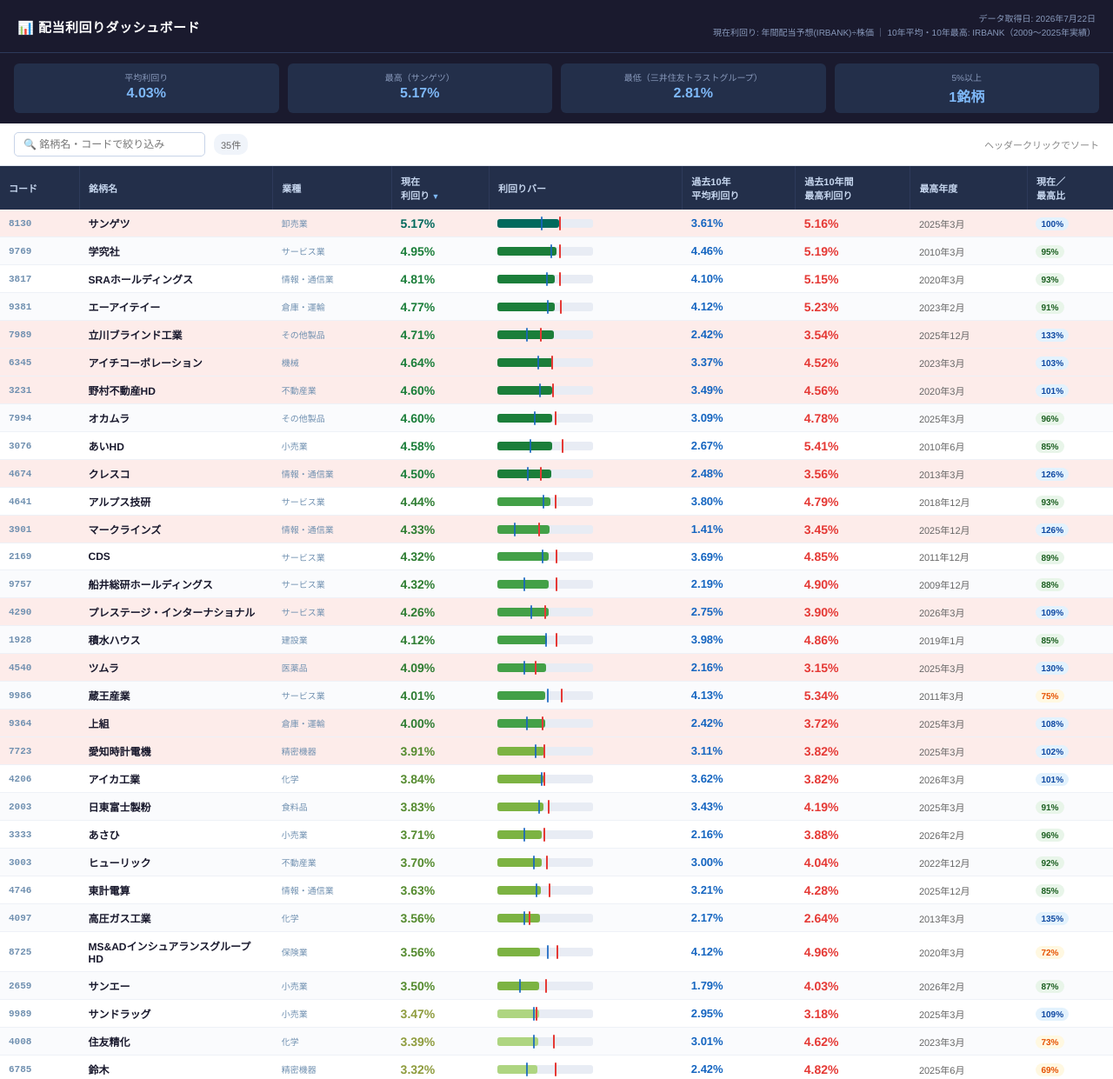
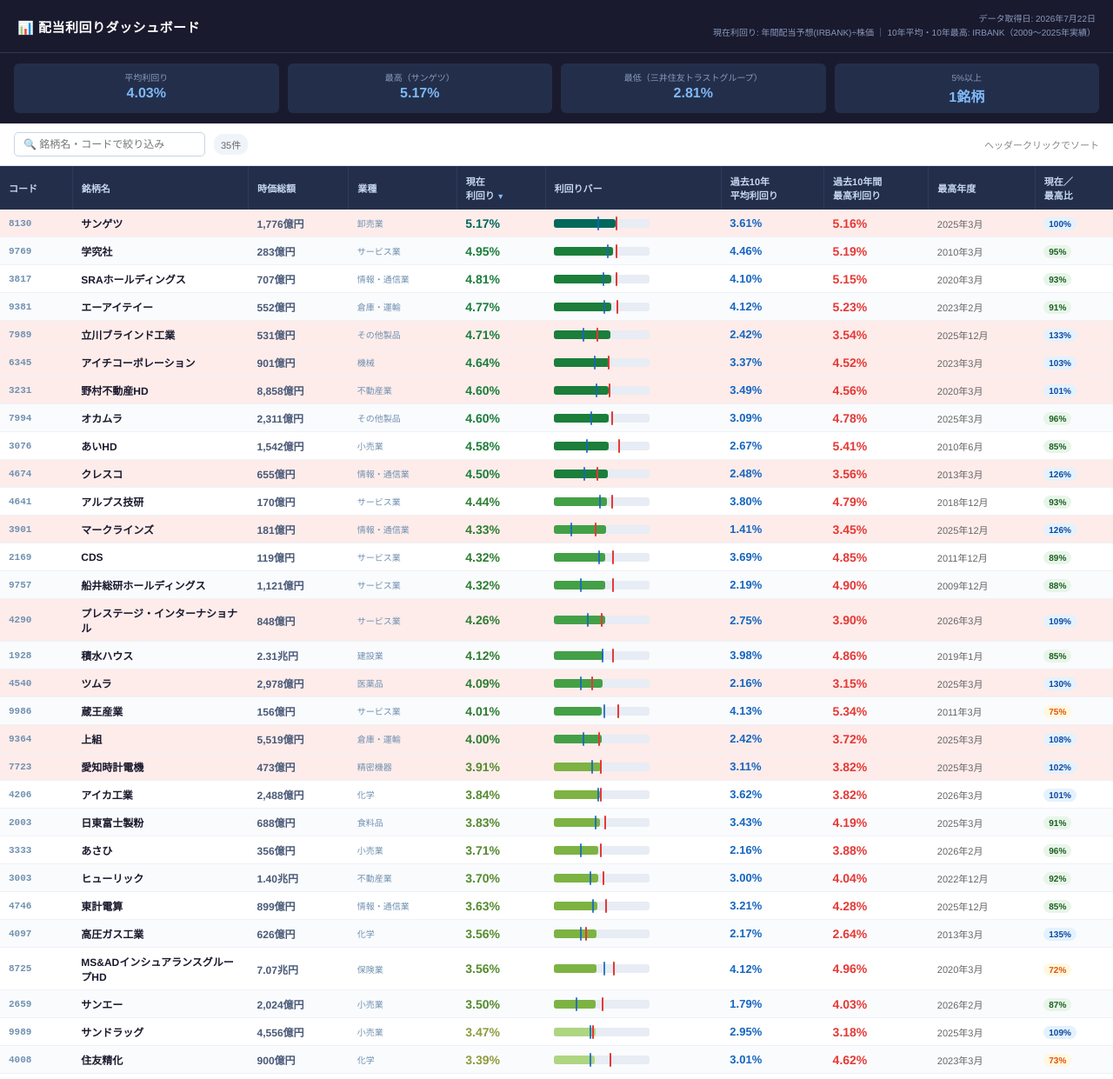
Before and after one commit to hirohaya0201/dividend-dashboard, a plain HTML site: page d1/index.html in a window 1280 px wide. Shown: the top 1241 px of the page at 87% size. Drawn offline with Linux system fonts and the light colour scheme.

Commit message:
d1: 時価総額列を追加

```diff
--- a/d1/index.html
+++ b/d1/index.html
@@ -50,6 +50,7 @@
 .y-3{color:#8f9c3e}
 .y-low{color:#9e9e9e}
 .avg-num{font-size:13px;font-weight:600;color:#1565c0}
+.cap-num{font-size:12px;font-weight:600;color:#4a5a78;white-space:nowrap}
 .bar-cell{min-width:130px}
 .bar-bg{background:#e8ecf4;border-radius:3px;height:10px;width:110px;position:relative;flex-shrink:0;overflow:visible}
 .bar-fill{height:10px;border-radius:3px}
@@ -84,6 +85,7 @@
     <tr>
       <th onclick="setSort('code')">コード</th>
       <th onclick="setSort('name')">銘柄名</th>
+      <th onclick="setSort('cap')">時価総額</th>
       <th onclick="setSort('ind')">業種</th>
       <th onclick="setSort('cy')">現在<br>利回り</th>
       <th onclick="setSort('cy')">利回りバー</th>
@@ -103,49 +105,50 @@
 </div>
 <script>
 const RAW = [
-  {code:"9986",name:"蔵王産業", ind:"サービス業", cy:4.01, my:5.34, myr:"2011年3月", avg10y:4.13, hist:[{y:"2025年3月期",v:4.03},{y:"2024年3月期",v:4.10},{y:"2023年3月期",v:5.82},{y:"2022年3月期",v:4.60}]},
-  {code:"3076",name:"あいHD", ind:"小売業", cy:4.58, my:5.41, myr:"2010年6月", avg10y:2.67, hist:[{y:"2025年6月期",v:4.50},{y:"2024年6月期",v:3.77},{y:"2023年6月期",v:3.74},{y:"2022年6月期",v:3.10}]},
-  {code:"8130",name:"サンゲツ", ind:"卸売業", cy:5.17, my:5.16, myr:"2025年3月", avg10y:3.61, hist:[{y:"2025年3月期",v:5.08},{y:"2024年3月期",v:4.92},{y:"2023年3月期",v:5.73},{y:"2022年3月期",v:4.42}]},
-  {code:"2659",name:"サンエー", ind:"小売業", cy:3.50, my:4.03, myr:"2026年2月", avg10y:1.79, hist:[{y:"2026年2月期",v:4.28},{y:"2025年2月期",v:3.06},{y:"2024年2月期",v:2.38},{y:"2023年2月期",v:1.76}]},
-  {code:"3333",name:"あさひ", ind:"小売業", cy:3.71, my:3.88, myr:"2026年2月", avg10y:2.16, hist:[{y:"2026年2月期",v:3.69},{y:"2025年2月期",v:3.36},{y:"2024年2月期",v:3.49},{y:"2023年2月期",v:2.10}]},
-  {code:"4008",name:"住友精化", ind:"化学", cy:3.39, my:4.62, myr:"2023年3月", avg10y:3.01, hist:[{y:"2025年3月期",v:3.98},{y:"2024年3月期",v:4.28},{y:"2023年3月期",v:5.75},{y:"2022年3月期",v:3.47}]},
-  {code:"4097",name:"高圧ガス工業", ind:"化学", cy:3.56, my:2.64, myr:"2013年3月", avg10y:2.17, hist:[{y:"2025年3月期",v:2.28},{y:"2024年3月期",v:2.52},{y:"2023年3月期",v:2.73},{y:"2022年3月期",v:2.21}]},
-  {code:"4958",name:"長谷川香料", ind:"化学", cy:3.05, my:2.54, myr:"2025年9月", avg10y:1.92, hist:[{y:"2025年9月期",v:2.45},{y:"2024年9月期",v:2.22},{y:"2023年9月期",v:1.93},{y:"2022年9月期",v:2.24}]},
-  {code:"8309",name:"三井住友トラストグループ", ind:"銀行業", cy:2.81, my:4.80, myr:"2020年3月", avg10y:3.89, hist:[{y:"2025年3月期",v:4.29},{y:"2024年3月期",v:4.00},{y:"2023年3月期",v:4.82},{y:"2022年3月期",v:4.44}]},
-  {code:"8725",name:"MS&ADインシュアランスグループHD", ind:"保険業", cy:3.56, my:4.96, myr:"2020年3月", avg10y:4.12, hist:[{y:"2025年3月期",v:4.42},{y:"2024年3月期",v:4.84},{y:"2023年3月期",v:4.88},{y:"2022年3月期",v:5.01}]},
-  {code:"6785",name:"鈴木", ind:"精密機器", cy:3.32, my:4.82, myr:"2025年6月", avg10y:2.42, hist:[{y:"2025年6月期",v:5.05},{y:"2024年6月期",v:3.85},{y:"2023年6月期",v:3.27},{y:"2022年6月期",v:2.35}]},
-  {code:"7723",name:"愛知時計電機", ind:"精密機器", cy:3.91, my:3.82, myr:"2025年3月", avg10y:3.11, hist:[{y:"2025年3月期",v:3.63},{y:"2024年3月期",v:3.29},{y:"2023年3月期",v:3.86},{y:"2022年3月期",v:2.70}]},
-  {code:"3231",name:"野村不動産HD", ind:"不動産業", cy:4.60, my:4.56, myr:"2020年3月", avg10y:3.49, hist:[{y:"2025年3月期",v:4.21},{y:"2024年3月期",v:3.87},{y:"2023年3月期",v:3.80},{y:"2022年3月期",v:3.50}]},
-  {code:"3003",name:"ヒューリック", ind:"不動産業", cy:3.70, my:4.04, myr:"2022年12月", avg10y:3.00, hist:[{y:"2025年12月期",v:4.09},{y:"2024年12月期",v:3.67},{y:"2023年12月期",v:4.05},{y:"2022年12月期",v:3.91}]},
-  {code:"2169",name:"CDS", ind:"サービス業", cy:4.32, my:4.85, myr:"2011年12月", avg10y:3.69, hist:[{y:"2025年12月期",v:4.12},{y:"2024年12月期",v:4.38},{y:"2023年12月期",v:3.74},{y:"2022年12月期",v:3.40}]},
-  {code:"9757",name:"船井総研ホールディングス", ind:"サービス業", cy:4.32, my:4.90, myr:"2009年12月", avg10y:2.19, hist:[{y:"2025年12月期",v:3.54},{y:"2024年12月期",v:3.15},{y:"2023年12月期",v:2.48},{y:"2022年12月期",v:2.32}]},
-  {code:"9769",name:"学究社", ind:"サービス業", cy:4.95, my:5.19, myr:"2010年3月", avg10y:4.46, hist:[{y:"2025年3月期",v:4.39},{y:"2024年3月期",v:4.23},{y:"2023年3月期",v:5.07},{y:"2022年3月期",v:5.24}]},
-  {code:"4641",name:"アルプス技研", ind:"サービス業", cy:4.44, my:4.79, myr:"2018年12月", avg10y:3.80, hist:[{y:"2025年12月期",v:4.03},{y:"2024年12月期",v:3.45},{y:"2023年12月期",v:3.98},{y:"2022年12月期",v:4.45}]},
-  {code:"3817",name:"SRAホールディングス", ind:"情報・通信業", cy:4.81, my:5.15, myr:"2020年3月", avg10y:4.10, hist:[{y:"2025年3月期",v:4.26},{y:"2024年3月期",v:4.66},{y:"2023年3月期",v:4.70},{y:"2022年3月期",v:4.67}]},
-  {code:"3901",name:"マークラインズ", ind:"情報・通信業", cy:4.33, my:3.45, myr:"2025年12月", avg10y:1.41, hist:[{y:"2025年12月期",v:2.52},{y:"2024年12月期",v:1.64},{y:"2023年12月期",v:1.35},{y:"2022年12月期",v:1.17}]},
-  {code:"4674",name:"クレスコ", ind:"情報・通信業", cy:4.50, my:3.56, myr:"2013年3月", avg10y:2.48, hist:[{y:"2025年3月期",v:3.49},{y:"2024年3月期",v:2.73},{y:"2023年3月期",v:2.73},{y:"2022年3月期",v:2.34}]},
-  {code:"4746",name:"東計電算", ind:"情報・通信業", cy:3.63, my:4.28, myr:"2025年12月", avg10y:3.21, hist:[{y:"2025年12月期",v:4.25},{y:"2024年12月期",v:3.06},{y:"2023年12月期",v:3.50},{y:"2022年12月期",v:3.37}]},
-  {code:"2003",name:"日東富士製粉", ind:"食料品", cy:3.83, my:4.19, myr:"2025年3月", avg10y:3.43, anomaly:true, hist:[{y:"2025年3月期",v:4.22},{y:"2024年3月期",v:3.85},{y:"2023年3月期",v:3.93},{y:"2022年3月期",v:17.99}]},
-  {code:"1928",name:"積水ハウス", ind:"建設業", cy:4.12, my:4.86, myr:"2019年1月", avg10y:3.98, hist:[{y:"2026年1月期",v:4.32},{y:"2025年1月期",v:3.75},{y:"2024年1月期",v:4.26},{y:"2023年1月期",v:4.63}]},
-  {code:"6345",name:"アイチコーポレーション", ind:"機械", cy:4.64, my:4.52, myr:"2023年3月", avg10y:3.37, hist:[{y:"2025年3月期",v:4.39},{y:"2024年3月期",v:4.19},{y:"2023年3月期",v:4.38},{y:"2022年3月期",v:4.12}]},
-  {code:"9364",name:"上組", ind:"倉庫・運輸", cy:4.00, my:3.72, myr:"2025年3月", avg10y:2.42, hist:[{y:"2025年3月期",v:3.90},{y:"2024年3月期",v:3.10},{y:"2023年3月期",v:3.40},{y:"2022年3月期",v:3.25}]},
-  {code:"9381",name:"エーアイテイー", ind:"倉庫・運輸", cy:4.77, my:5.23, myr:"2023年2月", avg10y:4.12, hist:[{y:"2026年2月期",v:5.13},{y:"2025年2月期",v:4.56},{y:"2024年2月期",v:4.62},{y:"2023年2月期",v:5.27}]},
-  {code:"7989",name:"立川ブラインド工業", ind:"その他製品", cy:4.71, my:3.54, myr:"2025年12月", avg10y:2.42, hist:[{y:"2025年12月期",v:4.17},{y:"2024年12月期",v:3.34},{y:"2023年12月期",v:2.71},{y:"2022年12月期",v:2.87}]},
-  {code:"7994",name:"オカムラ", ind:"その他製品", cy:4.60, my:4.78, myr:"2025年3月", avg10y:3.09, hist:[{y:"2025年3月期",v:4.54},{y:"2024年3月期",v:4.25},{y:"2023年3月期",v:4.22},{y:"2022年3月期",v:2.84}]},
-  {code:"4540",name:"ツムラ", ind:"医薬品", cy:4.09, my:3.15, myr:"2025年3月", avg10y:2.16, hist:[{y:"2025年3月期",v:3.16},{y:"2024年3月期",v:3.05},{y:"2023年3月期",v:2.15},{y:"2022年3月期",v:1.82}]},
-  {code:"5108",name:"ブリヂストン", ind:"ゴム製品", cy:3.32, my:3.64, myr:"2025年12月", avg10y:3.54, hist:[{y:"2025年12月期",v:3.64},{y:"2024年12月期",v:3.46},{y:"2023年12月期",v:3.58},{y:"2022年12月期",v:3.49}]},
-  {code:"9989",name:"サンドラッグ", ind:"小売業", cy:3.47, my:3.18, myr:"2025年3月", avg10y:2.95, hist:[{y:"2026年3月期",v:2.99},{y:"2025年3月期",v:3.18},{y:"2024年3月期",v:2.67},{y:"2023年3月期",v:2.97}]},
-  {code:"4206",name:"アイカ工業", ind:"化学", cy:3.84, my:3.82, myr:"2026年3月", avg10y:3.62, hist:[{y:"2026年3月期",v:3.82},{y:"2025年3月期",v:3.73},{y:"2024年3月期",v:3.38},{y:"2023年3月期",v:3.56}]},
-  {code:"5982",name:"マルゼン", ind:"機械", cy:3.21, my:4.04, myr:"2024年2月", avg10y:3.80, hist:[{y:"2026年2月期",v:3.54},{y:"2025年2月期",v:3.74},{y:"2024年2月期",v:4.04},{y:"2023年2月期",v:3.88}]},
-  {code:"4290",name:"プレステージ・インターナショナル", ind:"サービス業", cy:4.26, my:3.90, myr:"2026年3月", avg10y:2.75, hist:[{y:"2026年3月期",v:3.90},{y:"2025年3月期",v:3.47},{y:"2024年3月期",v:1.97},{y:"2023年3月期",v:1.64}]},
+  {code:"9986",name:"蔵王産業", cap:156.27, ind:"サービス業", cy:4.01, my:5.34, myr:"2011年3月", avg10y:4.13, hist:[{y:"2025年3月期",v:4.03},{y:"2024年3月期",v:4.10},{y:"2023年3月期",v:5.82},{y:"2022年3月期",v:4.60}]},
+  {code:"3076",name:"あいHD", cap:1541.52, ind:"小売業", cy:4.58, my:5.41, myr:"2010年6月", avg10y:2.67, hist:[{y:"2025年6月期",v:4.50},{y:"2024年6月期",v:3.77},{y:"2023年6月期",v:3.74},{y:"2022年6月期",v:3.10}]},
+  {code:"8130",name:"サンゲツ", cap:1776.00, ind:"卸売業", cy:5.17, my:5.16, myr:"2025年3月", avg10y:3.61, hist:[{y:"2025年3月期",v:5.08},{y:"2024年3月期",v:4.92},{y:"2023年3月期",v:5.73},{y:"2022年3月期",v:4.42}]},
+  {code:"2659",name:"サンエー", cap:2024.44, ind:"小売業", cy:3.50, my:4.03, myr:"2026年2月", avg10y:1.79, hist:[{y:"2026年2月期",v:4.28},{y:"2025年2月期",v:3.06},{y:"2024年2月期",v:2.38},{y:"2023年2月期",v:1.76}]},
+  {code:"3333",name:"あさひ", cap:355.56, ind:"小売業", cy:3.71, my:3.88, myr:"2026年2月", avg10y:2.16, hist:[{y:"2026年2月期",v:3.69},{y:"2025年2月期",v:3.36},{y:"2024年2月期",v:3.49},{y:"2023年2月期",v:2.10}]},
+  {code:"4008",name:"住友精化", cap:899.67, ind:"化学", cy:3.39, my:4.62, myr:"2023年3月", avg10y:3.01, hist:[{y:"2025年3月期",v:3.98},{y:"2024年3月期",v:4.28},{y:"2023年3月期",v:5.75},{y:"2022年3月期",v:3.47}]},
+  {code:"4097",name:"高圧ガス工業", cap:625.80, ind:"化学", cy:3.56, my:2.64, myr:"2013年3月", avg10y:2.17, hist:[{y:"2025年3月期",v:2.28},{y:"2024年3月期",v:2.52},{y:"2023年3月期",v:2.73},{y:"2022年3月期",v:2.21}]},
+  {code:"4958",name:"長谷川香料", cap:1398.69, ind:"化学", cy:3.05, my:2.54, myr:"2025年9月", avg10y:1.92, hist:[{y:"2025年9月期",v:2.45},{y:"2024年9月期",v:2.22},{y:"2023年9月期",v:1.93},{y:"2022年9月期",v:2.24}]},
+  {code:"8309",name:"三井住友トラストグループ", cap:47058.00, ind:"銀行業", cy:2.81, my:4.80, myr:"2020年3月", avg10y:3.89, hist:[{y:"2025年3月期",v:4.29},{y:"2024年3月期",v:4.00},{y:"2023年3月期",v:4.82},{y:"2022年3月期",v:4.44}]},
+  {code:"8725",name:"MS&ADインシュアランスグループHD", cap:70746.00, ind:"保険業", cy:3.56, my:4.96, myr:"2020年3月", avg10y:4.12, hist:[{y:"2025年3月期",v:4.42},{y:"2024年3月期",v:4.84},{y:"2023年3月期",v:4.88},{y:"2022年3月期",v:5.01}]},
+  {code:"6785",name:"鈴木", cap:447.98, ind:"精密機器", cy:3.32, my:4.82, myr:"2025年6月", avg10y:2.42, hist:[{y:"2025年6月期",v:5.05},{y:"2024年6月期",v:3.85},{y:"2023年6月期",v:3.27},{y:"2022年6月期",v:2.35}]},
+  {code:"7723",name:"愛知時計電機", cap:473.39, ind:"精密機器", cy:3.91, my:3.82, myr:"2025年3月", avg10y:3.11, hist:[{y:"2025年3月期",v:3.63},{y:"2024年3月期",v:3.29},{y:"2023年3月期",v:3.86},{y:"2022年3月期",v:2.70}]},
+  {code:"3231",name:"野村不動産HD", cap:8858.00, ind:"不動産業", cy:4.60, my:4.56, myr:"2020年3月", avg10y:3.49, hist:[{y:"2025年3月期",v:4.21},{y:"2024年3月期",v:3.87},{y:"2023年3月期",v:3.80},{y:"2022年3月期",v:3.50}]},
+  {code:"3003",name:"ヒューリック", cap:14021.00, ind:"不動産業", cy:3.70, my:4.04, myr:"2022年12月", avg10y:3.00, hist:[{y:"2025年12月期",v:4.09},{y:"2024年12月期",v:3.67},{y:"2023年12月期",v:4.05},{y:"2022年12月期",v:3.91}]},
+  {code:"2169",name:"CDS", cap:118.55, ind:"サービス業", cy:4.32, my:4.85, myr:"2011年12月", avg10y:3.69, hist:[{y:"2025年12月期",v:4.12},{y:"2024年12月期",v:4.38},{y:"2023年12月期",v:3.74},{y:"2022年12月期",v:3.40}]},
+  {code:"9757",name:"船井総研ホールディングス", cap:1121.00, ind:"サービス業", cy:4.32, my:4.90, myr:"2009年12月", avg10y:2.19, hist:[{y:"2025年12月期",v:3.54},{y:"2024年12月期",v:3.15},{y:"2023年12月期",v:2.48},{y:"2022年12月期",v:2.32}]},
+  {code:"9769",name:"学究社", cap:283.20, ind:"サービス業", cy:4.95, my:5.19, myr:"2010年3月", avg10y:4.46, hist:[{y:"2025年3月期",v:4.39},{y:"2024年3月期",v:4.23},{y:"2023年3月期",v:5.07},{y:"2022年3月期",v:5.24}]},
+  {code:"4641",name:"アルプス技研", cap:170.12, ind:"サービス業", cy:4.44, my:4.79, myr:"2018年12月", avg10y:3.80, hist:[{y:"2025年12月期",v:4.03},{y:"2024年12月期",v:3.45},{y:"2023年12月期",v:3.98},{y:"2022年12月期",v:4.45}]},
+  {code:"3817",name:"SRAホールディングス", cap:707.14, ind:"情報・通信業", cy:4.81, my:5.15, myr:"2020年3月", avg10y:4.10, hist:[{y:"2025年3月期",v:4.26},{y:"2024年3月期",v:4.66},{y:"2023年3月期",v:4.70},{y:"2022年3月期",v:4.67}]},
+  {code:"3901",name:"マークラインズ", cap:180.57, ind:"情報・通信業", cy:4.33, my:3.45, myr:"2025年12月", avg10y:1.41, hist:[{y:"2025年12月期",v:2.52},{y:"2024年12月期",v:1.64},{y:"2023年12月期",v:1.35},{y:"2022年12月期",v:1.17}]},
+  {code:"4674",name:"クレスコ", cap:655.20, ind:"情報・通信業", cy:4.50, my:3.56, myr:"2013年3月", avg10y:2.48, hist:[{y:"2025年3月期",v:3.49},{y:"2024年3月期",v:2.73},{y:"2023年3月期",v:2.73},{y:"2022年3月期",v:2.34}]},
+  {code:"4746",name:"東計電算", cap:899.47, ind:"情報・通信業", cy:3.63, my:4.28, myr:"2025年12月", avg10y:3.21, hist:[{y:"2025年12月期",v:4.25},{y:"2024年12月期",v:3.06},{y:"2023年12月期",v:3.50},{y:"2022年12月期",v:3.37}]},
+  {code:"2003",name:"日東富士製粉", cap:688.09, ind:"食料品", cy:3.83, my:4.19, myr:"2025年3月", avg10y:3.43, anomaly:true, hist:[{y:"2025年3月期",v:4.22},{y:"2024年3月期",v:3.85},{y:"2023年3月期",v:3.93},{y:"2022年3月期",v:17.99}]},
+  {code:"1928",name:"積水ハウス", cap:23118.00, ind:"建設業", cy:4.12, my:4.86, myr:"2019年1月", avg10y:3.98, hist:[{y:"2026年1月期",v:4.32},{y:"2025年1月期",v:3.75},{y:"2024年1月期",v:4.26},{y:"2023年1月期",v:4.63}]},
+  {code:"6345",name:"アイチコーポレーション", cap:901.40, ind:"機械", cy:4.64, my:4.52, myr:"2023年3月", avg10y:3.37, hist:[{y:"2025年3月期",v:4.39},{y:"2024年3月期",v:4.19},{y:"2023年3月期",v:4.38},{y:"2022年3月期",v:4.12}]},
+  {code:"9364",name:"上組", cap:5518.55, ind:"倉庫・運輸", cy:4.00, my:3.72, myr:"2025年3月", avg10y:2.42, hist:[{y:"2025年3月期",v:3.90},{y:"2024年3月期",v:3.10},{y:"2023年3月期",v:3.40},{y:"2022年3月期",v:3.25}]},
+  {code:"9381",name:"エーアイテイー", cap:552.16, ind:"倉庫・運輸", cy:4.77, my:5.23, myr:"2023年2月", avg10y:4.12, hist:[{y:"2026年2月期",v:5.13},{y:"2025年2月期",v:4.56},{y:"2024年2月期",v:4.62},{y:"2023年2月期",v:5.27}]},
+  {code:"7989",name:"立川ブラインド工業", cap:530.72, ind:"その他製品", cy:4.71, my:3.54, myr:"2025年12月", avg10y:2.42, hist:[{y:"2025年12月期",v:4.17},{y:"2024年12月期",v:3.34},{y:"2023年12月期",v:2.71},{y:"2022年12月期",v:2.87}]},
+  {code:"7994",name:"オカムラ", cap:2311.26, ind:"その他製品", cy:4.60, my:4.78, myr:"2025年3月", avg10y:3.09, hist:[{y:"2025年3月期",v:4.54},{y:"2024年3月期",v:4.25},{y:"2023年3月期",v:4.22},{y:"2022年3月期",v:2.84}]},
+  {code:"4540",name:"ツムラ", cap:2978.22, ind:"医薬品", cy:4.09, my:3.15, myr:"2025年3月", avg10y:2.16, hist:[{y:"2025年3月期",v:3.16},{y:"2024年3月期",v:3.05},{y:"2023年3月期",v:2.15},{y:"2022年3月期",v:1.82}]},
+  {code:"5108",name:"ブリヂストン", cap:50399.00, ind:"ゴム製品", cy:3.32, my:3.64, myr:"2025年12月", avg10y:3.54, hist:[{y:"2025年12月期",v:3.64},{y:"2024年12月期",v:3.46},{y:"2023年12月期",v:3.58},{y:"2022年12月期",v:3.49}]},
+  {code:"9989",name:"サンドラッグ", cap:4556.06, ind:"小売業", cy:3.47, my:3.18, myr:"2025年3月", avg10y:2.95, hist:[{y:"2026年3月期",v:2.99},{y:"2025年3月期",v:3.18},{y:"2024年3月期",v:2.67},{y:"2023年3月期",v:2.97}]},
+  {code:"4206",name:"アイカ工業", cap:2488.01, ind:"化学", cy:3.84, my:3.82, myr:"2026年3月", avg10y:3.62, hist:[{y:"2026年3月期",v:3.82},{y:"2025年3月期",v:3.73},{y:"2024年3月期",v:3.38},{y:"2023年3月期",v:3.56}]},
+  {code:"5982",name:"マルゼン", cap:769.44, ind:"機械", cy:3.21, my:4.04, myr:"2024年2月", avg10y:3.80, hist:[{y:"2026年2月期",v:3.54},{y:"2025年2月期",v:3.74},{y:"2024年2月期",v:4.04},{y:"2023年2月期",v:3.88}]},
+  {code:"4290",name:"プレステージ・インターナショナル", cap:848.27, ind:"サービス業", cy:4.26, my:3.90, myr:"2026年3月", avg10y:2.75, hist:[{y:"2026年3月期",v:3.90},{y:"2025年3月期",v:3.47},{y:"2024年3月期",v:1.97},{y:"2023年3月期",v:1.64}]},
 ];
 RAW.forEach(s=>{s.ratioDisplay=s.my>0?Math.round(s.cy/s.my*100):null;});
 const RED_CODES = ['4540','8130','3231','6345','7989','4290','4674','3901','9364','7723'];
 const MAX_Y=8.0;
 function yieldClass(v){if(v>=5)return 'y-5plus';if(v>=4.5)return 'y-45';if(v>=4)return 'y-4';if(v>=3.5)return 'y-35';if(v>=3)return 'y-3';return 'y-low';}
 function barColor(v){if(v>=5)return '#00695c';if(v>=4.5)return '#1b7e3a';if(v>=4)return '#43a047';if(v>=3.5)return '#7cb342';return '#aed581';}
+function formatCap(v){if(v==null)return '—';if(v>=10000)return (v/10000).toFixed(2)+'兆円';return Math.round(v).toLocaleString()+'億円';}
 function ratioHTML(r){if(r===null)return '<span style="color:#aaa">—</span>';if(r>=100)return `<span class="ratio-badge rb-over">${r}%</span>`;if(r>=80)return `<span class="ratio-badge rb-high">${r}%</span>`;if(r>=60)return `<span class="ratio-badge rb-mid">${r}%</span>`;return `<span class="ratio-badge rb-low">${r}%</span>`;}
-const colMap={code:0,name:1,ind:2,cy:3,avg10y:5,my:6,myr:7,ratio:8};
+const colMap={code:0,name:1,cap:2,ind:3,cy:4,avg10y:6,my:7,myr:8,ratio:9};
 let sortCol='',sortDir=-1;
 function setSort(col){if(sortCol===col)sortDir*=-1;else{sortCol=col;sortDir=-1;}document.querySelectorAll('thead th').forEach(th=>th.classList.remove('sort-asc','sort-desc'));if(col in colMap){document.querySelectorAll('thead th')[colMap[col]].classList.add(sortDir===-1?'sort-desc':'sort-asc');}render();}
 function render(){
@@ -164,6 +167,7 @@
 return `<tr style="${RED_CODES.includes(s.code)?'background:#fdecea':''}">
 <td class="td-code">${s.code}</td>
 <td class="td-name"><a href="https://irbank.net/${s.code}" target="_blank" style="color:#1a1a2e">${s.name}</a></td>
+<td class="cap-num">${formatCap(s.cap)}</td>
 <td style="font-size:10px;color:#7090b0;white-space:nowrap">${s.ind}</td>
 <td><span class="yield-num ${yieldClass(s.cy)}">${s.cy.toFixed(2)}%</span></td>
 <td class="bar-cell"><div class="bar-bg"><div class="bar-fill" style="width:${fillW}px;background:${barColor(s.cy)}"></div>${redMarker}${blueMarker}</div></td>
```
